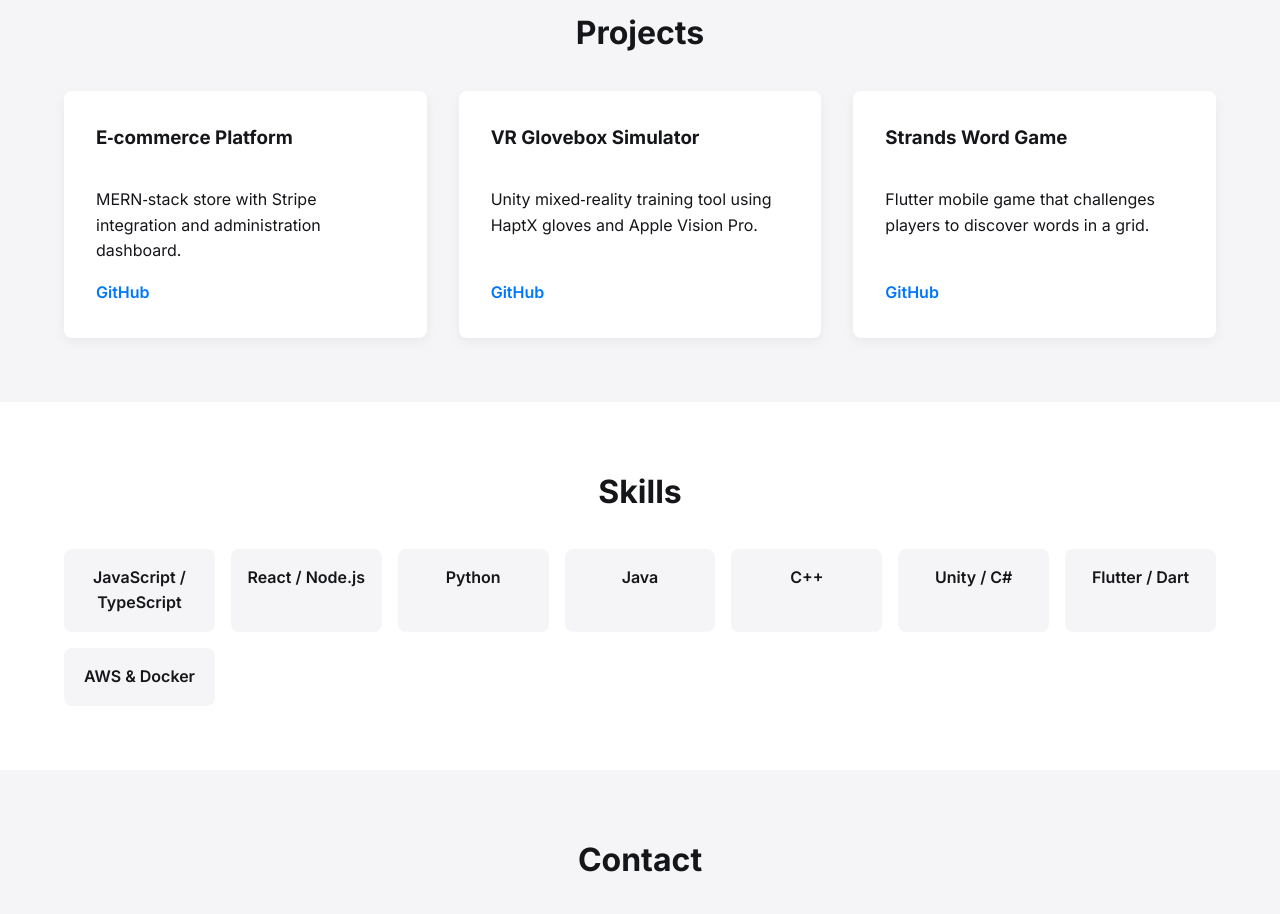
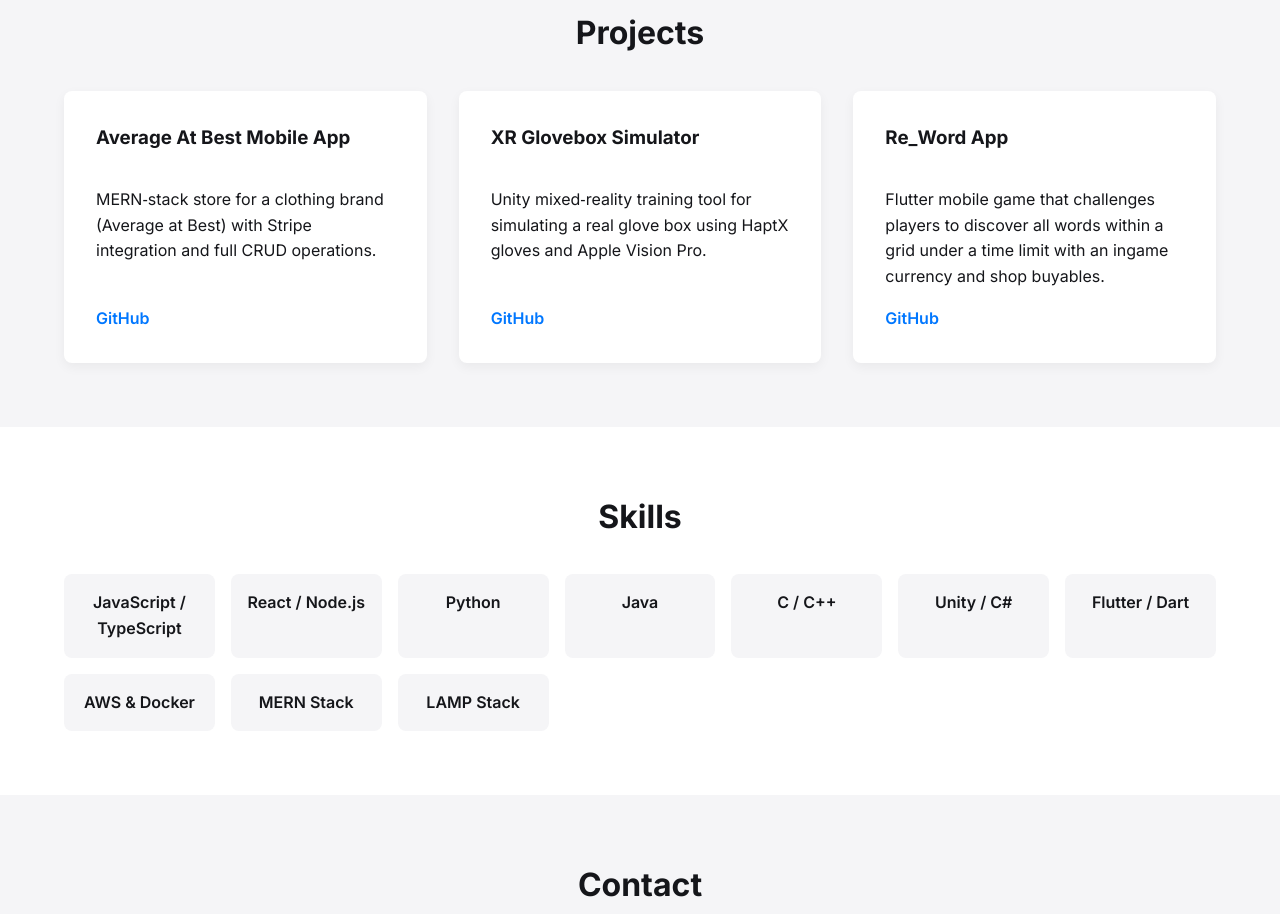
Before and after one commit to ItzJacobie/Personal-Portfolio, a plain HTML site: page index.html in a window 1280 px wide. Shown: the part 960-1874 px from the top of the page. Drawn offline with Linux system fonts and the light colour scheme.

Commit message:
updated projects/skills
updated the skills and projects info

```diff
--- a/index.html
+++ b/index.html
@@ -40,19 +40,19 @@
 <h2>Projects</h2>
 <div class="projects-grid">
 <article class="card">
-<h3>E‑commerce Platform</h3>
-<p>MERN‑stack store with Stripe integration and administration dashboard.</p>
-<a href="https://github.com/username/ecommerce" target="_blank" class="link">GitHub</a>
+<h3>Average At Best Mobile App</h3>
+<p>MERN‑stack store for a clothing brand (Average at Best) with Stripe integration and full CRUD operations.</p>
+<a href="https://github.com/noahf909/FlutterAAB" target="_blank" class="link">GitHub</a>
 </article>
 <article class="card">
-<h3>VR Glovebox Simulator</h3>
-<p>Unity mixed‑reality training tool using HaptX gloves and Apple Vision Pro.</p>
-<a href="https://github.com/username/vr-glovebox" target="_blank" class="link">GitHub</a>
+<h3>XR Glovebox Simulator</h3>
+<p>Unity mixed‑reality training tool for simulating a real glove box using HaptX gloves and Apple Vision Pro.</p>
+<a href="https://github.com/BalanceJF/xrglovebox" target="_blank" class="link">GitHub</a>
 </article>
 <article class="card">
-<h3>Strands Word Game</h3>
-<p>Flutter mobile game that challenges players to discover words in a grid.</p>
-<a href="https://github.com/username/strands-game" target="_blank" class="link">GitHub</a>
+<h3>Re_Word App</h3>
+<p>Flutter mobile game that challenges players to discover all words within a grid under a time limit with an ingame currency and shop buyables.</p>
+<a href="https://github.com/ItzJacobie/Re-Word-App" target="_blank" class="link">GitHub</a>
 </article>
 </div>
 </div>
@@ -65,10 +65,12 @@
 <li>React / Node.js</li>
 <li>Python</li>
 <li>Java</li>
-<li>C++</li>
+<li>C / C++</li>
 <li>Unity / C#</li>
 <li>Flutter / Dart</li>
 <li>AWS & Docker</li>
+<li>MERN Stack</li>
+<li>LAMP Stack</li>
 </ul>
 </div>
 </section>
```
